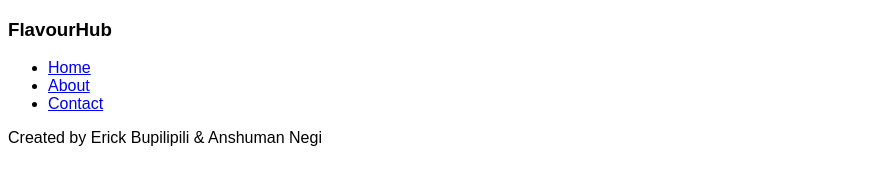
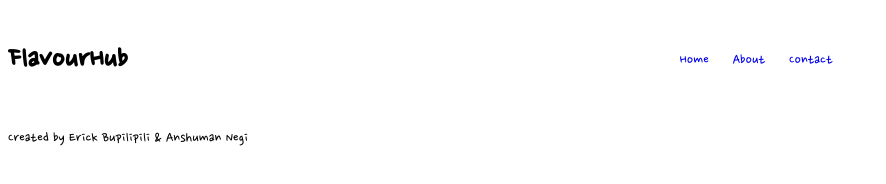
Before and after one commit to anshuman7negi/Kanban_board, a website built with webpack: page src/index.html in a window 1280 px wide. Shown: the whole page, without its empty margins (0-886 px from the left). Built offline with nearby package versions, Linux system fonts and the light colour scheme.

Commit message:
Update index.html

```diff
--- a/src/index.html
+++ b/src/index.html
@@ -3,15 +3,19 @@
 <head>
     <meta charset="UTF-8">
     <meta name="viewport" content="width=device-width, initial-scale=1.0">
+    <link rel="stylesheet" href="style.css">
+    <link rel="preconnect" href="https://fonts.googleapis.com">
+    <link rel="preconnect" href="https://fonts.gstatic.com" crossorigin>
+    <link href="https://fonts.googleapis.com/css2?family=Nanum+Pen+Script&display=swap" rel="stylesheet">
     <title>FlavourHub</title>
 </head>
 <body>
 
     <main>
         <header>
-            <nav>
-                <h3>FlavourHub</h3>
-                <ul>
+            <nav class="navigation">
+                <h3 class="logo">FlavourHub</h3>
+                <ul class="bar">
                     <li><a href="#">Home</a></li>
                     <li><a href="#">About</a></li>
                     <li><a href="#">Contact</a></li>
```
